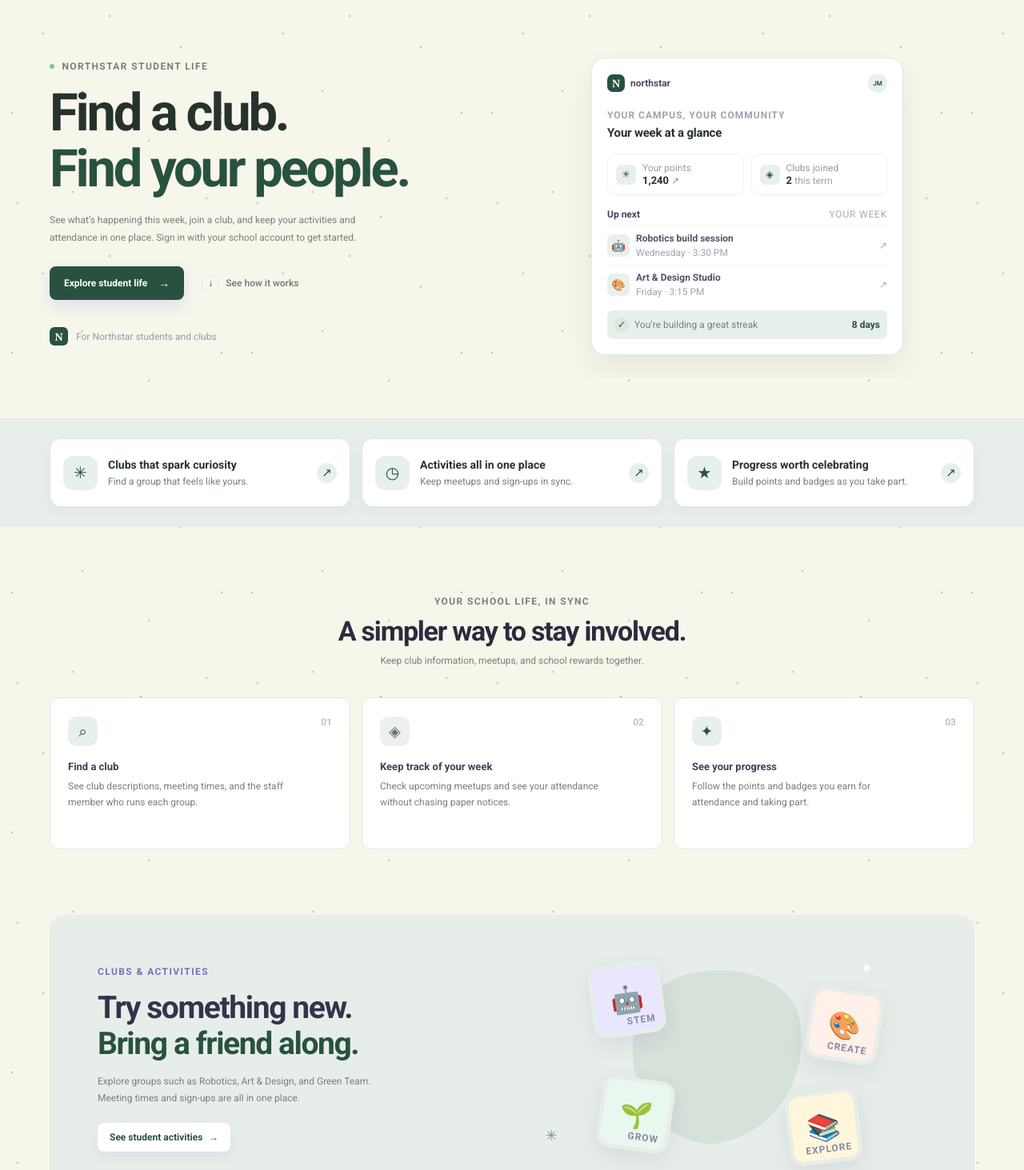
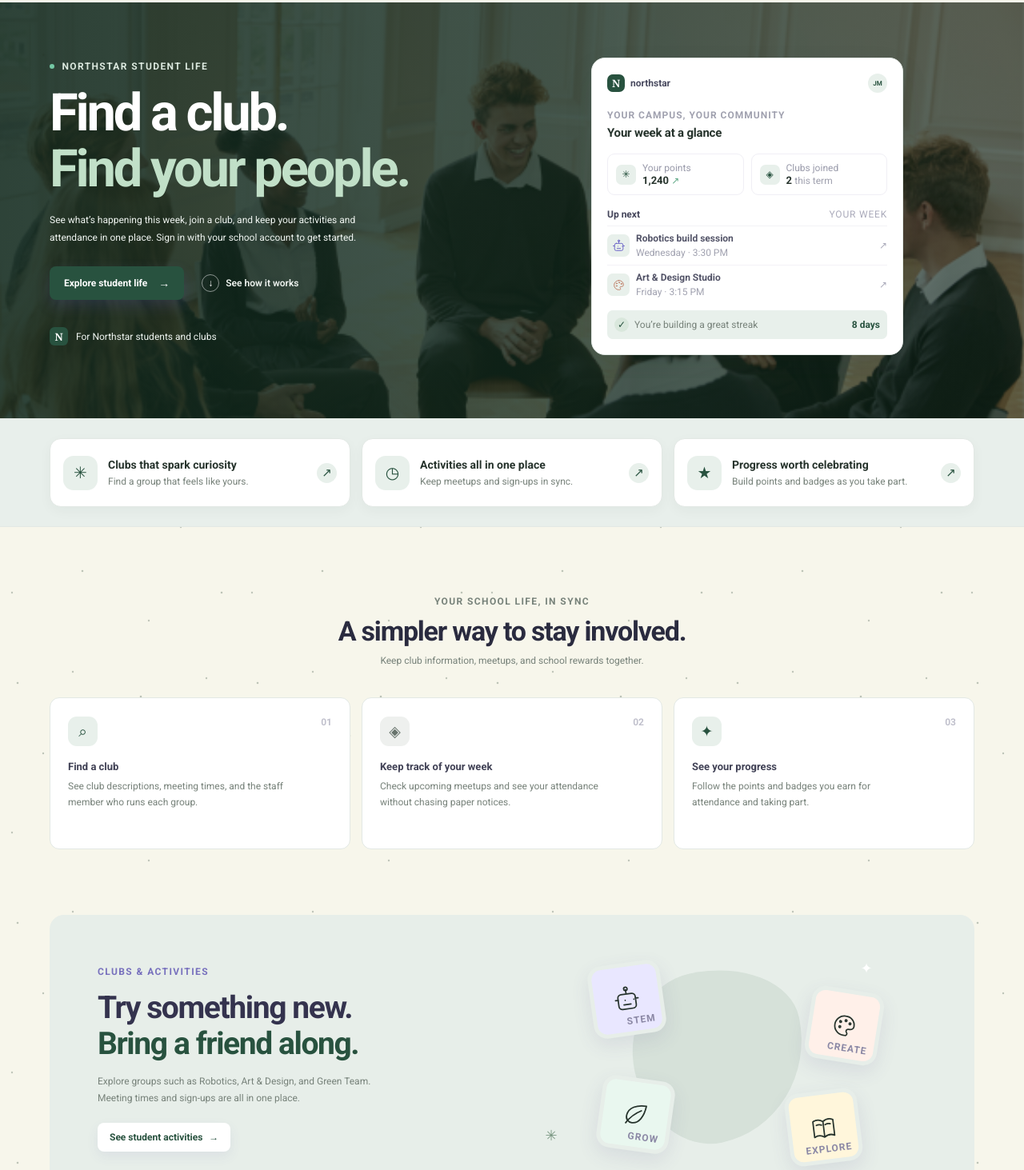
Before and after one commit to Moseschi5348/Random-building, a website: page public/index.html in a window 1280 px wide. Shown: the part 77-1540 px from the top of the page at 80% size. Drawn offline with Linux system fonts and the light colour scheme; files whose address does not match are found by name.

Commit message:
Use student photo and replace emoji art
Co-authored-by: Copilot <223556219+Copilot@users.noreply.github.com>

```diff
--- a/public/index.html
+++ b/public/index.html
@@ -8,6 +8,7 @@
     <title>Northstar Student Life | Find your people</title>
     <link rel="stylesheet" href="style.css">
     <link rel="stylesheet" href="pages.css">
+    <link rel="preload" href="assets/images/student-clubs.png" as="image">
     <script src="theme.js" defer></script>
 </head>
 <body class="landing-page">
@@ -55,12 +56,11 @@
                     </div>
                     <div class="preview-activity">
                         <div class="preview-activity-head"><strong>Up next</strong><span>YOUR WEEK</span></div>
-                        <div class="preview-event"><i class="event-robot">🤖</i><span><strong>Robotics build session</strong><small>Wednesday · 3:30 PM</small></span><b>↗</b></div>
-                        <div class="preview-event"><i class="event-art">🎨</i><span><strong>Art & Design Studio</strong><small>Friday · 3:15 PM</small></span><b>↗</b></div>
+                        <div class="preview-event"><i class="event-robot" aria-hidden="true"><svg viewBox="0 0 32 32"><path d="M16 5v4"></path><circle cx="16" cy="4" r="2"></circle><rect x="6" y="10" width="20" height="17" rx="4"></rect><path d="M3 16h3m20 0h3m-15 1h.01m10-.01h.01M12 22h8"></path></svg></i><span><strong>Robotics build session</strong><small>Wednesday · 3:30 PM</small></span><b>↗</b></div>
+                        <div class="preview-event"><i class="event-art" aria-hidden="true"><svg viewBox="0 0 32 32"><path d="M16 5a11 11 0 0 0 0 22h2.1a2.1 2.1 0 0 0 1.4-3.7 2.2 2.2 0 0 1 1.5-3.8h1.7a4.3 4.3 0 0 0 4.3-4.3A10.2 10.2 0 0 0 16 5Z"></path><circle cx="11" cy="12" r="1"></circle><circle cx="17" cy="10" r="1"></circle><circle cx="22" cy="13" r="1"></circle><circle cx="11" cy="18" r="1"></circle></svg></i><span><strong>Art & Design Studio</strong><small>Friday · 3:15 PM</small></span><b>↗</b></div>
                     </div>
                     <div class="preview-checkin"><span>✓</span> You’re building a great streak <b>8 days</b></div>
                 </div>
-                <div class="floating-note"><span>🌱</span><div><strong>Found your club?</strong><small>Your next adventure awaits.</small></div></div>
             </div>
         </section>
 
@@ -113,10 +113,10 @@
             </div>
             <div class="community-art" aria-hidden="true">
                 <div class="community-blob"></div>
-                <div class="community-tile tile-robot">🤖<span>STEM</span></div>
-                <div class="community-tile tile-art">🎨<span>CREATE</span></div>
-                <div class="community-tile tile-green">🌱<span>GROW</span></div>
-                <div class="community-tile tile-book">📚<span>EXPLORE</span></div>
+                <div class="community-tile tile-robot"><svg viewBox="0 0 32 32"><path d="M16 5v4"></path><circle cx="16" cy="4" r="2"></circle><rect x="6" y="10" width="20" height="17" rx="4"></rect><path d="M3 16h3m20 0h3m-15 1h.01m10-.01h.01M12 22h8"></path></svg><span>STEM</span></div>
+                <div class="community-tile tile-art"><svg viewBox="0 0 32 32"><path d="M16 5a11 11 0 0 0 0 22h2.1a2.1 2.1 0 0 0 1.4-3.7 2.2 2.2 0 0 1 1.5-3.8h1.7a4.3 4.3 0 0 0 4.3-4.3A10.2 10.2 0 0 0 16 5Z"></path><circle cx="11" cy="12" r="1"></circle><circle cx="17" cy="10" r="1"></circle><circle cx="22" cy="13" r="1"></circle><circle cx="11" cy="18" r="1"></circle></svg><span>CREATE</span></div>
+                <div class="community-tile tile-green"><svg viewBox="0 0 32 32"><path d="M27 5C16 5 7 9 6 18c-.6 5 3 8 7 8 8 0 13-9 14-21Z"></path><path d="M6 27c4-7 9-12 16-16"></path></svg><span>GROW</span></div>
+                <div class="community-tile tile-book"><svg viewBox="0 0 32 32"><path d="M4.5 8.5c4.2-2.2 8-1.6 11.5 1v18c-3.5-2.6-7.3-3.2-11.5-1zm23 0c-4.2-2.2-8-1.6-11.5 1v18c3.5-2.6 7.3-3.2 11.5-1z"></path><path d="M8 13c2-.7 4-.5 6 .3m10-.3c-2-.7-4-.5-6 .3"></path></svg><span>EXPLORE</span></div>
                 <div class="community-spark community-spark-one">✦</div><div class="community-spark community-spark-two">✳</div>
             </div>
         </section>
--- a/public/pages.css
+++ b/public/pages.css
@@ -9,7 +9,7 @@
 .site-signin { display: inline-flex; align-items: center; gap: 11px; padding: 10px 15px; border: 1px solid #e8e7f0; border-radius: 8px; background: #fff; color: #504e69; font-size: 10px; font-weight: 650; transition: border-color .2s, color .2s; }
 .site-signin:hover { border-color: #c9c3f5; color: #6b5ed9; }
 .site-signin span { color: #7770d8; }
-.landing-hero { position: relative; display: grid; grid-template-columns: 1fr 1fr; align-items: center; gap: 20px; max-width: 1240px; min-height: 520px; margin: 0 auto; padding: 35px 42px 45px; }
+.landing-hero { position: relative; display: grid; grid-template-columns: 1fr 1fr; align-items: center; gap: 20px; width: 100%; min-height: 520px; margin: 0 auto; padding: 35px max(20px, calc((100vw - 1156px) / 2)) 45px; background: linear-gradient(90deg, rgba(17, 41, 29, .88), rgba(17, 41, 29, .78) 52%, rgba(17, 41, 29, .62)), url("assets/images/student-clubs.png") center 44% / cover no-repeat; }
 .hero-copy { position: relative; z-index: 1; padding-bottom: 8px; }
 .landing-eyebrow { margin: 0 0 16px; color: #8d8ea1; font-size: 9px; font-weight: 750; letter-spacing: 1.4px; }
 .landing-hero h1 { font-size: clamp(42px, 5.3vw, 65px); line-height: 1.08; letter-spacing: -3.2px; }
@@ -55,9 +55,10 @@
 .preview-activity-head strong { color: #44455a; font-size: 9px; }
 .preview-activity-head span { color: #aaaaba; font-size: 6px; letter-spacing: .8px; }
 .preview-event { display: flex; align-items: center; gap: 8px; padding: 8px 0; border-top: 1px solid #f3f2f6; }
-.preview-event i { display: grid; width: 28px; height: 28px; flex: 0 0 auto; place-items: center; border-radius: 7px; font-size: 14px; font-style: normal; }
-.event-robot { background: #eeecff; }
-.event-art { background: #fff0e9; }
+.preview-event i { display: grid; width: 28px; height: 28px; flex: 0 0 auto; place-items: center; border-radius: 7px; font-style: normal; }
+.preview-event i svg { width: 17px; height: 17px; fill: none; stroke: currentColor; stroke-width: 1.7; stroke-linecap: round; stroke-linejoin: round; }
+.event-robot { background: #eeecff; color: #635ac5; }
+.event-art { background: #fff0e9; color: #bd775e; }
 .preview-event > span { display: grid; gap: 4px; min-width: 0; }
 .preview-event strong { overflow: hidden; color: #535468; font-size: 8px; text-overflow: ellipsis; white-space: nowrap; }
 .preview-event small { color: #a1a2b0; font-size: 7px; }
@@ -106,7 +107,8 @@
 .community-button { background: #fff; color: #6458cf; box-shadow: 0 6px 15px #5249a514; }
 .community-art { position: relative; height: 265px; }
 .community-blob { position: absolute; top: 20px; left: 50%; width: 215px; height: 215px; transform: translateX(-50%) rotate(-12deg); border-radius: 43% 57% 59% 41% / 49% 38% 62% 51%; background: #dedbfa; }
-.community-tile { position: absolute; z-index: 1; display: grid; width: 91px; height: 91px; place-items: center; border: 5px solid #f0efff; border-radius: 17px; box-shadow: 0 9px 24px #5148891c; font-size: 33px; transform: rotate(-8deg); }
+.community-tile { position: absolute; z-index: 1; display: grid; width: 91px; height: 91px; place-items: center; border: 5px solid #f0efff; border-radius: 17px; box-shadow: 0 9px 24px #5148891c; transform: rotate(-8deg); }
+.community-tile svg { width: 35px; height: 35px; fill: none; stroke: currentColor; stroke-width: 1.6; stroke-linecap: round; stroke-linejoin: round; }
 .community-tile span { position: absolute; right: 8px; bottom: 6px; color: #8b88a5; font-size: 6px; font-weight: 750; letter-spacing: 1px; }
 .tile-robot { top: 12px; left: 19%; background: #e9e7ff; }
 .tile-art { top: 45px; right: 11%; transform: rotate(9deg); background: #fff0e9; }
@@ -609,6 +611,7 @@ html[data-theme="dark"] .floating-note,
 html[data-theme="dark"] .progress-ring > div,
 html[data-theme="dark"] .community-tile { border-color: var(--border-main); background-color: var(--surface); color: var(--text-main); }
 html[data-theme="dark"] .club-art { background: linear-gradient(135deg, #293a30, #202c25); }
+html[data-theme="dark"] .club-art > svg { color: #bad1c0; }
 html[data-theme="dark"] .event-date,
 html[data-theme="dark"] .date-blue,
 html[data-theme="dark"] .badge-icon,
@@ -623,6 +626,14 @@ html[data-theme="dark"] .event-art { background: #293a30; color: #bad1c0; }
 html[data-theme="dark"] .preview-brand,
 html[data-theme="dark"] .preview-activity-head strong,
 html[data-theme="dark"] .preview-event strong { color: var(--text-main); }
+
+.landing-page .landing-hero h1 { color: #fff; }
+.landing-page .landing-hero h1 span { color: #c1e0c8; }
+.landing-page .landing-hero .landing-eyebrow { color: #dce9df; }
+.landing-page .landing-hero .hero-description,
+.landing-page .landing-hero .hero-proof,
+.landing-page .landing-hero .hero-secondary { color: #f0f5f1; }
+.landing-page .landing-hero .play-icon { border-color: #ffffff80; color: #fff; }
 html[data-theme="dark"] .preview-stat-label,
 html[data-theme="dark"] .preview-event small,
 html[data-theme="dark"] .preview-event b,
--- a/public/style.css
+++ b/public/style.css
@@ -189,7 +189,7 @@ h2 { margin: 0; color: #2b2c40; font-size: 15px; font-weight: 680; letter-spacin
 .club-card:hover { transform: translateY(-2px); box-shadow: 0 8px 20px #39335a0d; }
 .club-card[hidden] { display: none; }
 .club-art { position: relative; display: grid; height: 83px; place-items: center; overflow: hidden; }
-.club-art > span:first-child { z-index: 1; font-size: 32px; filter: drop-shadow(0 5px 5px #332c3326); }
+.club-art > svg { z-index: 1; width: 36px; height: 36px; color: #315d43; fill: none; stroke: currentColor; stroke-width: 1.6; stroke-linecap: round; stroke-linejoin: round; filter: drop-shadow(0 5px 5px #332c3326); }
 .club-art::before, .club-art::after { position: absolute; width: 82px; height: 82px; border: 1px solid #ffffff72; border-radius: 50%; content: ""; }
 .club-art::before { top: -45px; left: 15%; }
 .club-art::after { right: 11%; bottom: -56px; width: 100px; height: 100px; }
```
Also changed, not shown: public/clubs.html (+4 -4 lines), assets/images/student-clubs.png (added).
